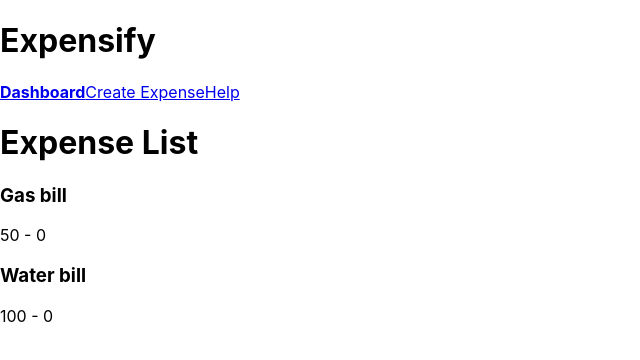
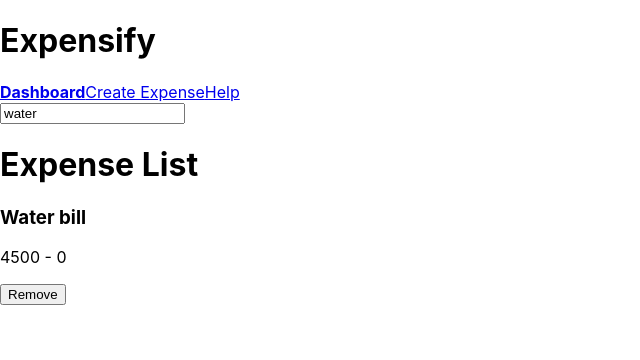
Before and after one commit to rickytorrez/expensify, a React (Create React App) app: page / in a window 1280 px wide. Shown: the top 360 px of the page, without its empty margins (0-640 px from the left). Built offline with nearby package versions, Linux system fonts and the light colour scheme; the HTML template or start-up script is replaced by a standard one.

Commit message:
filtering by text

```diff
--- a/src/App.js
+++ b/src/App.js
@@ -10,13 +10,10 @@
 
 const store = configureStore();
 
-store.dispatch(addExpense({ description: 'Water bill', amount: 100 }));
-store.dispatch(addExpense({ description: 'Gas bill', amount: 50 }));
+store.dispatch(addExpense({ description: 'Water bill', amount: 4500 }));
+store.dispatch(addExpense({ description: 'Gas bill', createdAt: 1000 }));
+store.dispatch(addExpense({ description: 'Rent', amount: 195000 }));
 store.dispatch(setTextFilter('water'));
-
-setTimeout(() => {
-  store.dispatch(setTextFilter('bill'));
-}, 3000);
 
 const state = store.getState();
 const visibleExpenses = getVisibleExpenses(state.expenses, state.filters);
--- a/src/components/ExpenseDashboard.jsx
+++ b/src/components/ExpenseDashboard.jsx
@@ -1,8 +1,10 @@
 import React from 'react';
 import ExpenseList from './ExpenseList';
+import ExpenseListFilters from './ExpenseListFilters';
 
 const ExpenseDashboard = () => (
   <div>
+    <ExpenseListFilters />
     <ExpenseList />
   </div>
 );
--- /dev/null
+++ b/src/components/ExpenseListFilters.jsx
@@ -0,0 +1,23 @@
+import React from 'react';
+import { connect } from 'react-redux';
+import { setTextFilter } from '../actions/filters';
+
+const ExpenseListFilters = (props) => (
+  <div>
+    <input
+      type='text'
+      value={props.filters.text}
+      onChange={(e) => {
+        props.dispatch(setTextFilter(e.target.value));
+      }}
+    />
+  </div>
+);
+
+const mapStateToProps = (state) => {
+  return {
+    filters: state.filters,
+  };
+};
+
+export default connect(mapStateToProps)(ExpenseListFilters);
--- a/src/components/ExpenseListItem.jsx
+++ b/src/components/ExpenseListItem.jsx
@@ -1,12 +1,21 @@
 import React from 'react';
+import { connect } from 'react-redux';
+import { removeExpense } from '../actions/expenses';
 
-const ExpenseListItem = ({ description, amount, createdAt }) => (
+const ExpenseListItem = ({ dispatch, id, description, amount, createdAt }) => (
   <div>
     <h3>{description}</h3>
     <p>
       {amount} - {createdAt}
     </p>
+    <button
+      onClick={() => {
+        dispatch(removeExpense({ id }));
+      }}
+    >
+      Remove
+    </button>
   </div>
 );
 
-export default ExpenseListItem;
+export default connect()(ExpenseListItem);
```
